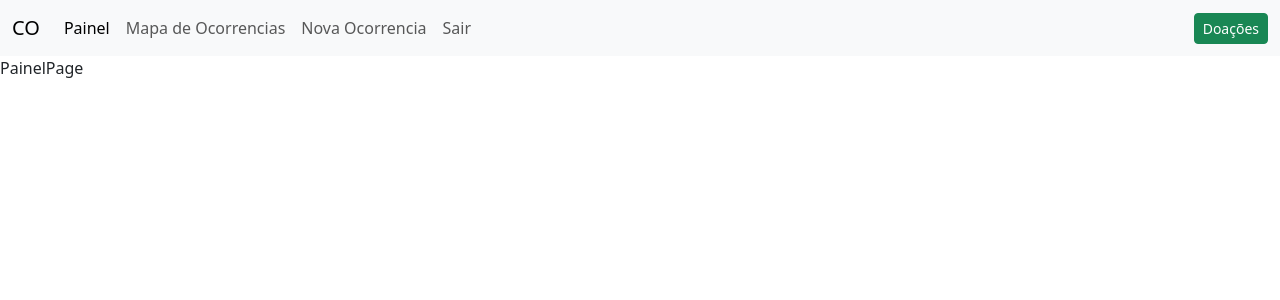
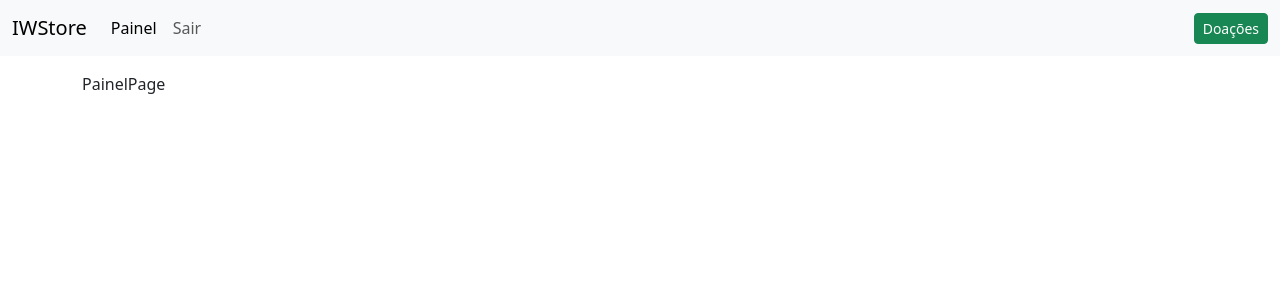
Before and after one commit to marciogferreira/fdev009_frontend, a React (Vite) app: page / in a window 1280 px wide. Shown: the top 300 px of the page. Built offline with nearby package versions, Linux system fonts and the light colour scheme.

Commit message:
Ajustes de Menu

```diff
--- a/src/layouts/LayoutDefault.jsx
+++ b/src/layouts/LayoutDefault.jsx
@@ -4,7 +4,9 @@ export default function LayoutDefault({ children }) {
     return (
         <>
             <Menu />
-            {children}
+            <div className="container mt-3">
+                {children}
+            </div>
         </>
     )
 }
--- a/src/layouts/Menu.jsx
+++ b/src/layouts/Menu.jsx
@@ -5,7 +5,7 @@ export default function Menu() {
         <>
             <nav className="navbar navbar-expand-lg bg-body-tertiary">
                 <div className="container-fluid">
-                    <a className="navbar-brand" href="#">CO</a>
+                    <a className="navbar-brand" href="#">IWStore</a>
                     <button className="navbar-toggler" type="button" data-bs-toggle="collapse" data-bs-target="#navbarSupportedContent" aria-controls="navbarSupportedContent" aria-expanded="false" aria-label="Toggle navigation">
                     <span className="navbar-toggler-icon"></span>
                     </button>
@@ -13,12 +13,6 @@ export default function Menu() {
                     <ul className="navbar-nav me-auto mb-2 mb-lg-0">
                         <li className="nav-item">
                             <Link to="/"  className="nav-link active">Painel</Link>
-                        </li>
-                        <li className="nav-item">
-                            <Link to="/mapa-ocorrencias"  className="nav-link">Mapa de Ocorrencias</Link>
-                        </li>
-                        <li className="nav-item">
-                            <Link to="/nova-ocorrencia"  className="nav-link">Nova Ocorrencia</Link>
                         </li>
 
                         <li className="nav-item">
```
